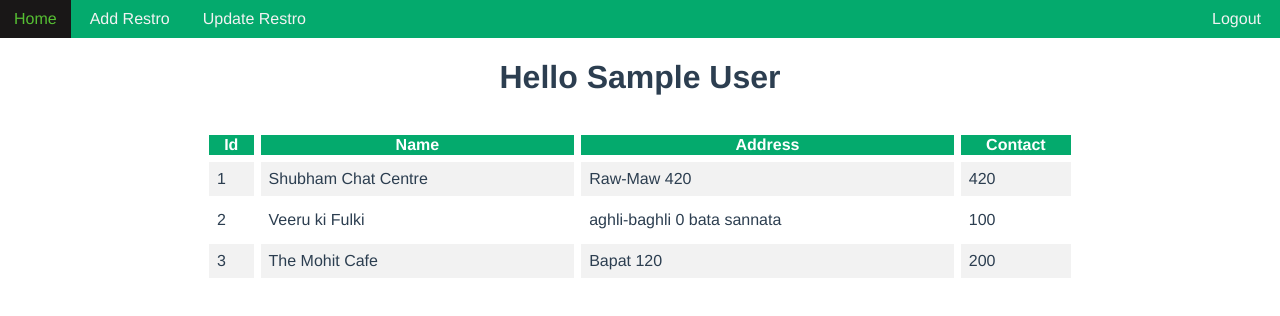
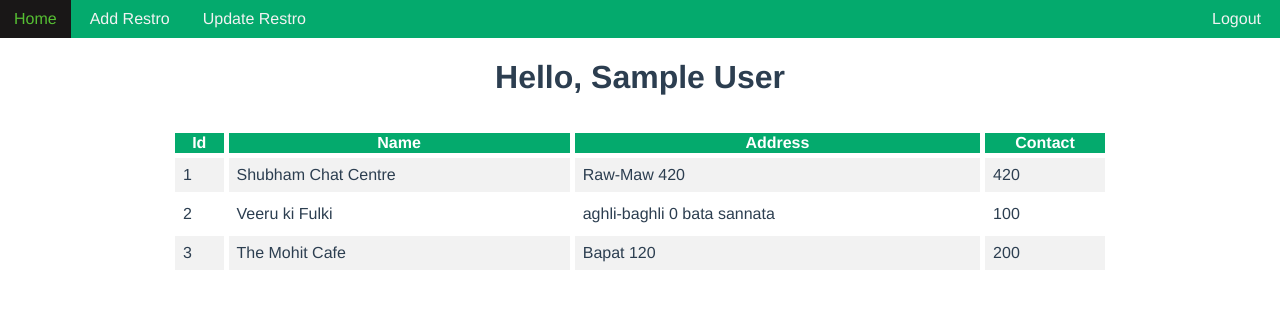
Before and after one commit to bharatthakur96/restro_vue_js_, a Vue app: page / in a window 1280 px wide. Shown: the top 316 px of the page. Built offline with nearby package versions, Linux system fonts and the light colour scheme; data requests are answered from the project's data file; sample sign-in values are in the browser's storage.

Commit message:
Some miner changes

```diff
--- a/db/db.json
+++ b/db/db.json
@@ -37,7 +37,7 @@
             "id": 6
         }
     ],
-    "restaurants" : [
+    "restaurants": [
         {
             "id": 1,
             "name": "Shubham Chat Centre",
--- a/src/components/HeaderPage.vue
+++ b/src/components/HeaderPage.vue
@@ -3,26 +3,25 @@
     <router-link to="/">Home</router-link>
     <router-link to="/add-restro">Add Restro</router-link>
     <router-link to="/update-restro">Update Restro</router-link>
-        <a style="float:right" v-on:click="logout">Logout</a>
+    <a style="float: right" v-on:click="logout">Logout</a>
   </div>
 </template>
 
 <script>
 export default {
-    name:'HeaderPage',
+  name: "HeaderPage",
   methods: {
-        logout()
-        {
+    logout() {
       localStorage.clear();
-            this.$router.push({name:'LoginPage'})
-        }
-    }
-}
+      this.$router.push({ name: "LoginPage" });
+    },
+  },
+};
 </script>
 
 <style>
-.nav{
-background-color: #04AA6D;
+.nav {
+  background-color: #04aa6d;
   overflow: hidden;
 }
 .nav a {
@@ -35,7 +34,7 @@ font-size: 16px;
   margin-right: 5px;
 }
 .nav a:hover {
-    background-color:rgb(25, 23, 23) ;
+  background-color: rgb(25, 23, 23);
   color: rgb(86, 191, 51);
 }
 </style>
--- a/src/components/HomePage.vue
+++ b/src/components/HomePage.vue
@@ -1,6 +1,6 @@
 <template>
   <header-page />
-  <h1>Hello {{ name }}</h1>
+  <h1>Hello, {{ name }}</h1>
   <div class="restro">
     <table>
       <tr>
@@ -52,9 +52,9 @@ export default {
 }
 
 table {
-    width:70%;
-    padding: 10px;
-    border-spacing: 7px;
+  width: 75%;
+  padding: 10px;
+  border-spacing: 5px;
 }
 
 td {
```
Also changed, not shown: src/components/UpdateRestro.vue (indentation only). Lines whose indentation alone changed are shown as unchanged.
